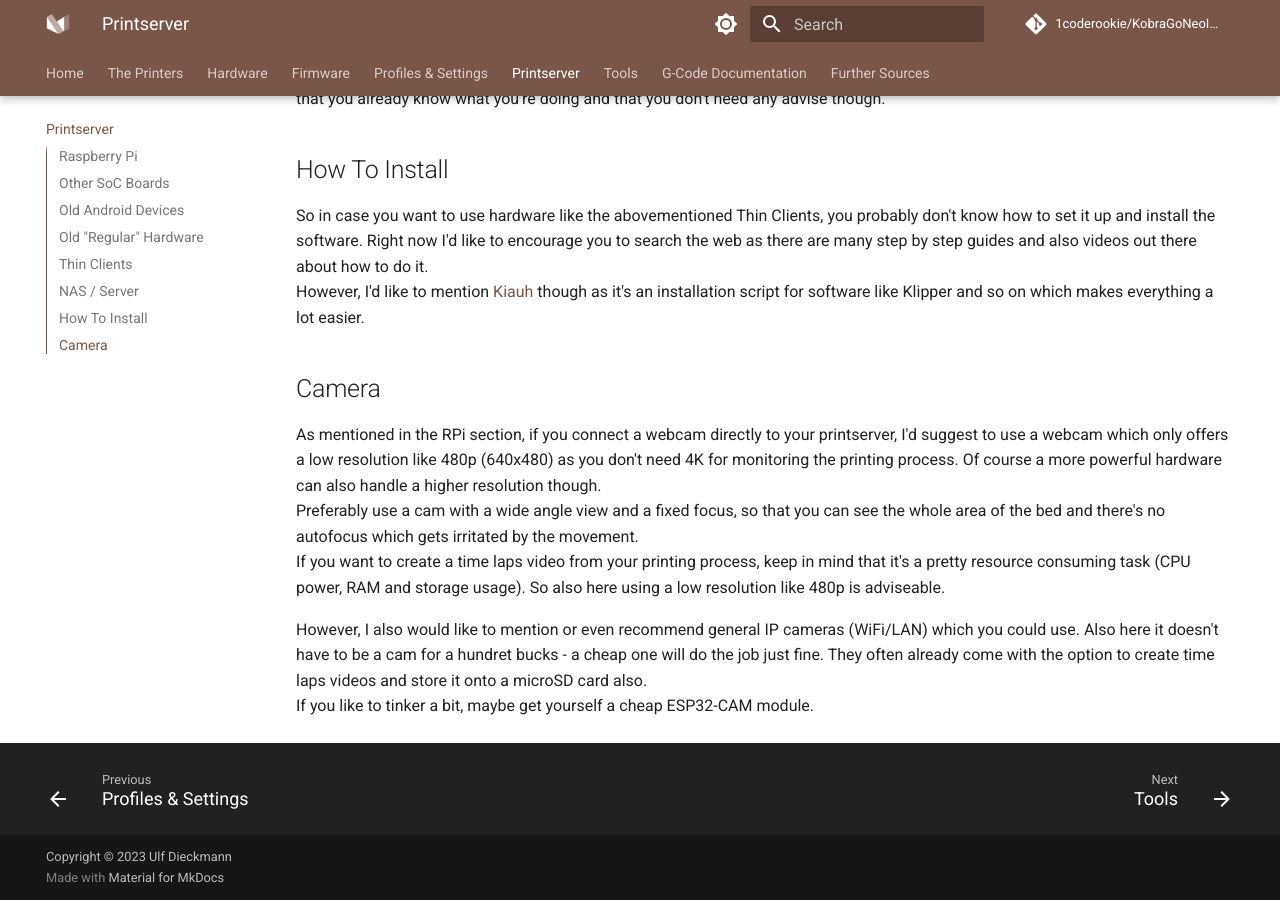
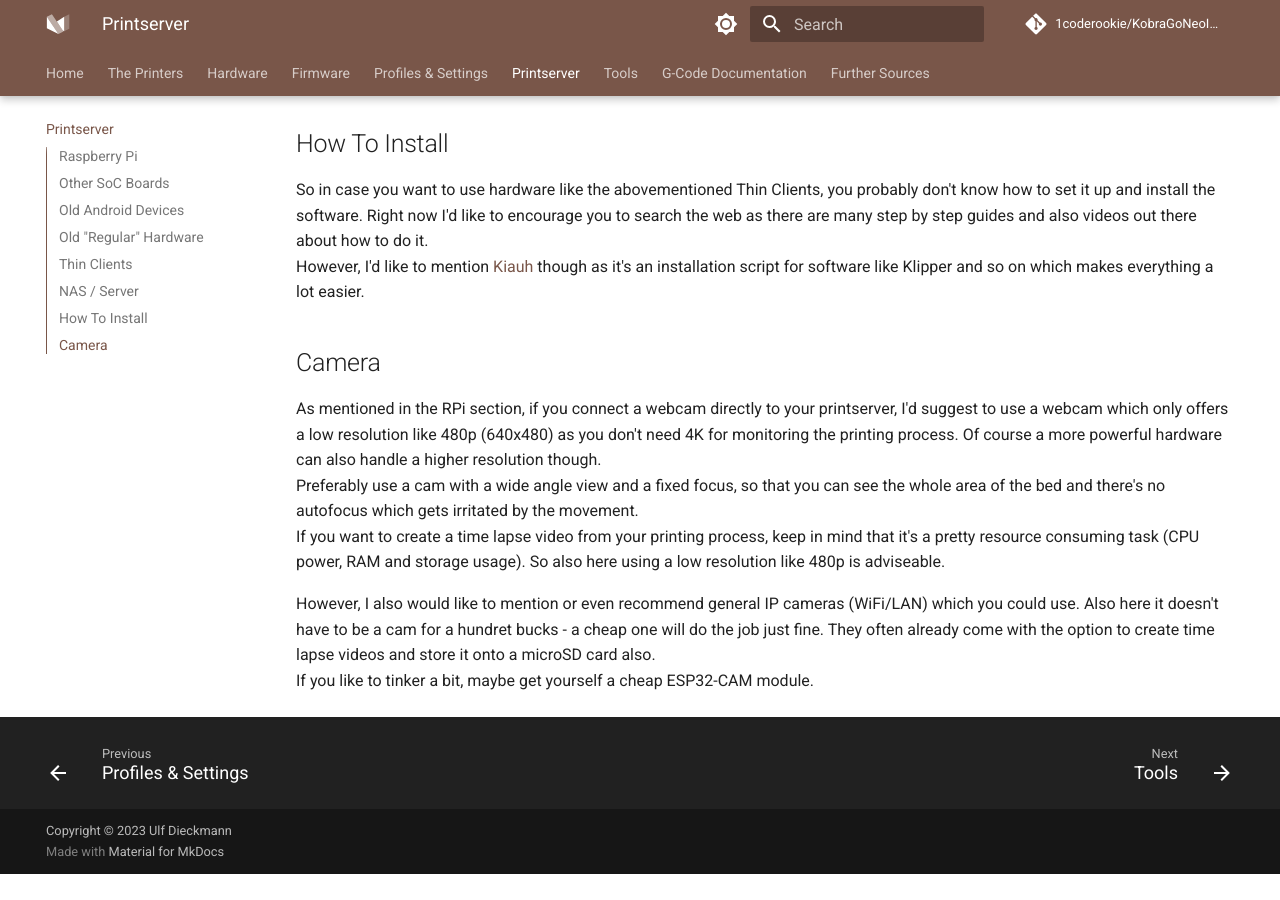
Before and after one commit to 1coderookie/KobraGoNeoInsights, an MkDocs documentation site: the page built from docs/printserver.md, in a window 1280 px wide and 900 px high, scrolled down 2853 px. Built offline with MkDocs 1.6.1 and Material for MkDocs 9.7.7, drawn with Linux system fonts in a browser that asks for light colours; comment, search, counter and statistics services are not loaded; after the commit the page ends 3727 px from its top, so only the background shows below that; some of the changed text lies outside the part shown.

Commit message:
Update printserver.md

```diff
--- a/docs/printserver.md
+++ b/docs/printserver.md
@@ -82,7 +81,7 @@ However, I'd like to mention [Kiauh](https://github.com/th33xitus/kiauh) though
 ## Camera
 As mentioned in the RPi section, if you connect a webcam directly to your printserver, I'd suggest to use a webcam which only offers a low resolution like 480p (640x480) as you don't need 4K for monitoring the printing process. Of course a more powerful hardware can also handle a higher resolution though.
 Preferably use a cam with a wide angle view and a fixed focus, so that you can see the whole area of the bed and there's no autofocus which gets irritated by the movement.
-If you want to create a time laps video from your printing process, keep in mind that it's a pretty resource consuming task (CPU power, RAM and storage usage). So also here using a low resolution like 480p is adviseable.
+If you want to create a time lapse video from your printing process, keep in mind that it's a pretty resource consuming task (CPU power, RAM and storage usage). So also here using a low resolution like 480p is adviseable.
 
-However, I also would like to mention or even recommend general IP cameras (WiFi/LAN) which you could use. Also here it doesn't have to be a cam for a hundret bucks - a cheap one will do the job just fine. They often already come with the option to create time laps videos and store it onto a microSD card also.
+However, I also would like to mention or even recommend general IP cameras (WiFi/LAN) which you could use. Also here it doesn't have to be a cam for a hundret bucks - a cheap one will do the job just fine. They often already come with the option to create time lapse videos and store it onto a microSD card also.
 If you like to tinker a bit, maybe get yourself a cheap ESP32-CAM module.
```
Also changed, not shown: other parts of docs/printserver.md (+0 -1 lines).
